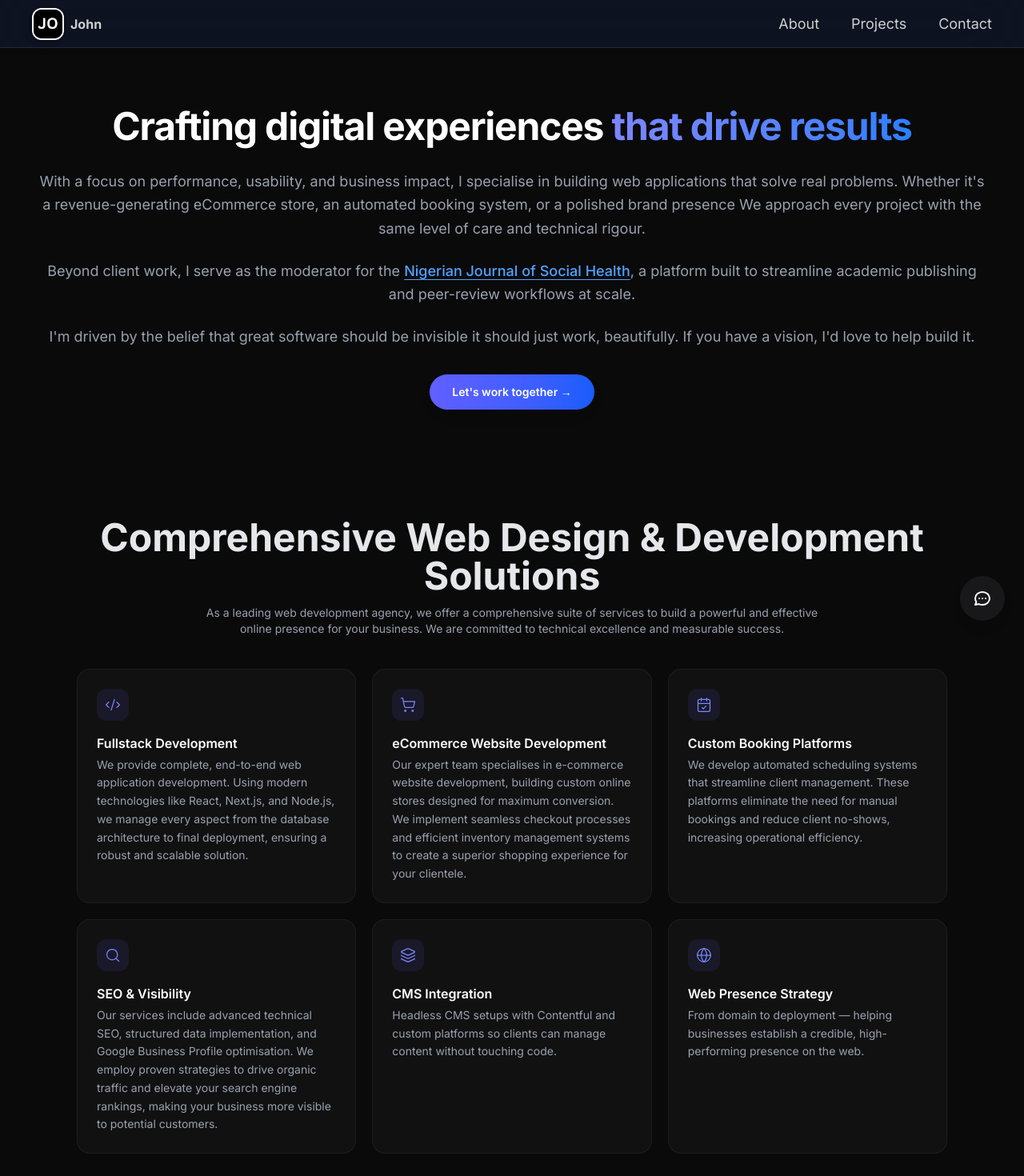
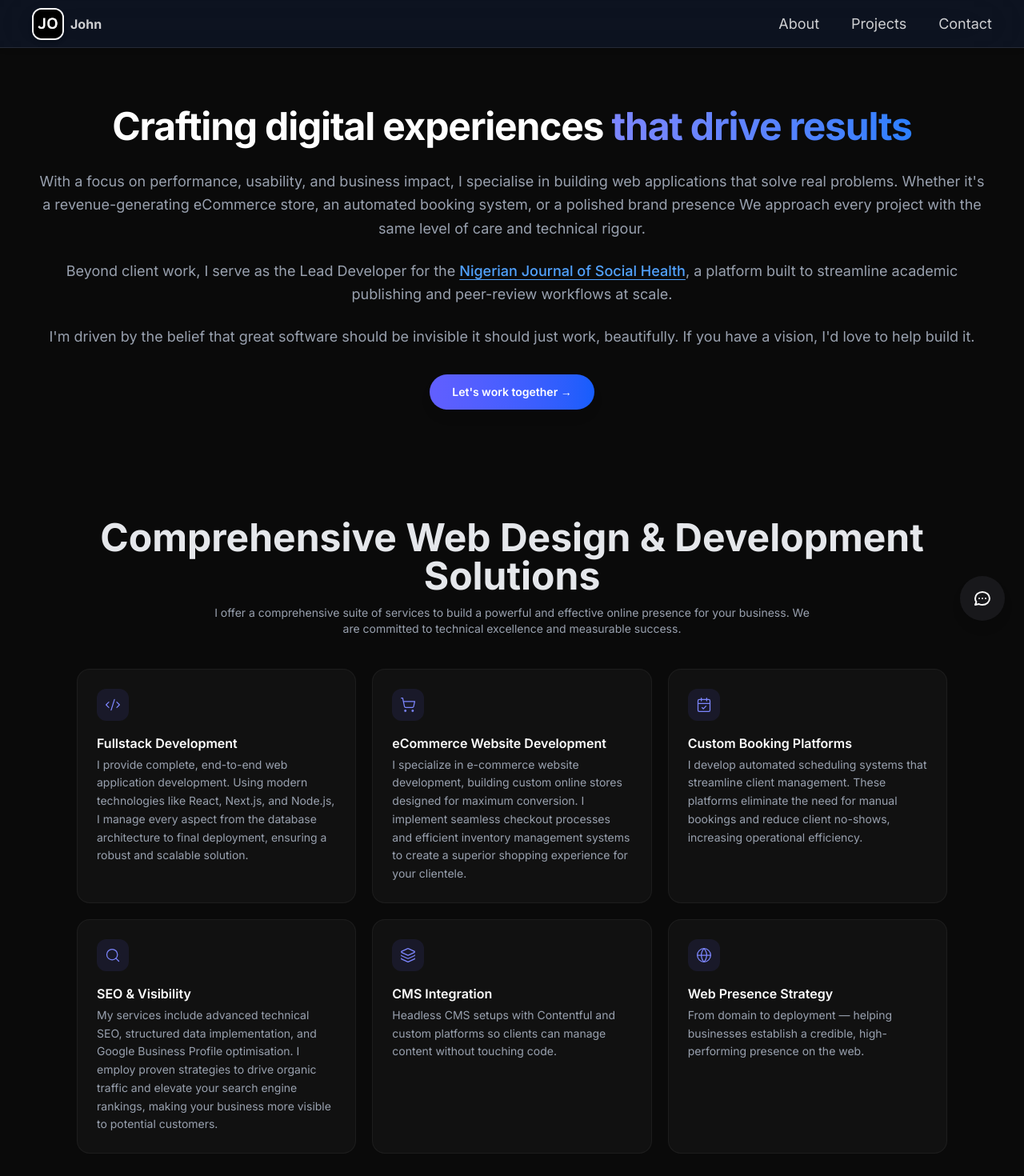
Before and after one commit to lamba01/my-portfolio, a Next.js app: page /about in a window 1280 px wide. Shown: the top 1470 px of the page at 80% size. Built offline with nearby package versions, Linux system fonts and the light colour scheme.

Commit message:
feat: update About section and metadata for improved clarity and SEO; modify footer link text

```diff
--- a/src/app/about/page.jsx
+++ b/src/app/about/page.jsx
@@ -32,7 +32,7 @@ export default function About() {
         </p>
 
         <p className="text-base sm:text-lg leading-relaxed text-gray-400">
-          Beyond client work, I serve as the moderator for the{" "}
+          Beyond client work, I serve as the Lead Developer for the{" "}
           <a
             href="https://njsh.org.ng/index.php/njsh-journal"
             target="_blank"
--- a/src/app/layout.js
+++ b/src/app/layout.js
@@ -13,7 +13,7 @@ const inter = Inter({ subsets: ["latin"] });
 export const metadata = {
   metadataBase: new URL("https://johnbuilds.site"),
   title: {
-    default: "John Oluwafemi | Full-Stack Web Developer",
+    default: "John Oluwafemi | Full-Stack Developer & E-Commerce Expert",
     template: "%s | John Oluwafemi",
   },
   alternates: {
@@ -74,47 +74,6 @@ export const metadata = {
   },
 };
 
-// ✅ SEO: JSON-LD Structured Data (Person schema)
-// function StructuredData() {
-//   const schema = {
-//     "@context": "https://schema.org",
-//     "@type": "Person",
-//     name: "John Oluwafemi",
-//     url: "https://johnbuilds.site",
-//     image: "https://johnbuilds.site/john-oluwafemi.jpeg",
-//     jobTitle: "Full-Stack Web Developer",
-//     description:
-//       "Full-stack web developer specialising in React, Next.js, and Node.js.",
-//     email: "mailto:moyinooluwafemi2004@gmail.com",
-//     sameAs: [
-//       "https://www.linkedin.com/in/johnmoyinoluwa/",
-//       "https://github.com/lamba01/",
-//       "https://twitter.com/lambacodes",
-//     ],
-//     address: {
-//       "@type": "PostalAddress",
-//       addressLocality: "Lagos",
-//       addressCountry: "NG",
-//     },
-//     knowsAbout: [
-//       "web development",
-//       "eCommerce websites",
-//       "booking platforms",
-//       "React",
-//       "Next.js",
-//       "Node.js",
-//       "Tailwind CSS",
-//       "SEO",
-//     ],
-//   };
-
-//   return (
-//     <script
-//       type="application/ld+json"
-//       dangerouslySetInnerHTML={{ __html: JSON.stringify(schema) }}
-//     />
-//   );
-// }
 function StructuredData() {
   const schema = {
     "@context": "https://schema.org",
@@ -172,11 +131,20 @@ function StructuredData() {
           "Custom Web Application Development",
           "Search Engine Optimization",
         ],
+        address: {
+          "@type": "PostalAddress",
+          addressLocality: "Lagos",
+          addressCountry: "NG",
+        },
 
         areaServed: [
           {
             "@type": "Country",
             name: "Nigeria",
+          },
+          {
+            "@type": "Country",
+            name: "United States",
           },
           {
             "@type": "Country",
--- a/src/app/page.js
+++ b/src/app/page.js
@@ -2,11 +2,11 @@ import Hero from "@/sections/hero";
 import Stats from "@/sections/stats";
 import Projects from "@/components/projectComponent";
 import Experience from "@/sections/workExperience";
-import Tools from "@/sections/tools";
+// import Tools from "@/sections/tools";
 import About from "@/sections/aboutSection";
 
 export const metadata = {
-  title: "John Oluwafemi | Full-Stack Web Developer & E-Commerce Expert",
+  title: "John Oluwafemi | Full-Stack Developer & E-Commerce Expert",
   description:
     "Hire John Oluwafemi, expert full-stack web developer and e-commerce specialist. Custom web design, booking platforms, and SEO services for your business.",
   alternates: {
@@ -22,7 +22,7 @@ export default function Home() {
       <Projects />
       <Experience />
       <About />
-      <Tools />
+      {/* <Tools /> */}
     </main>
   );
 }
--- a/src/components/footer.js
+++ b/src/components/footer.js
@@ -23,7 +23,7 @@ export default function Footer() {
           href="mailto:moyinooluwafemi2004@gmail.com"
           className="text-lg sm:text-xl text-gray-200 hover:text-gray-300 transition-all duration-200"
         >
-          moyinooluwafemi2004@gmail.com
+          Send Me an Email
         </a>
       </div>
 
--- a/src/sections/aboutSection.jsx
+++ b/src/sections/aboutSection.jsx
@@ -14,22 +14,22 @@ const capabilities = [
   {
     icon: Code2,
     title: "Fullstack Development",
-    desc: "We provide complete, end-to-end web application development. Using modern technologies like React, Next.js, and Node.js, we manage every aspect from the database architecture to final deployment, ensuring a robust and scalable solution.",
+    desc: "I provide complete, end-to-end web application development. Using modern technologies like React, Next.js, and Node.js, I manage every aspect from the database architecture to final deployment, ensuring a robust and scalable solution.",
   },
   {
     icon: ShoppingCart,
     title: "eCommerce Website Development",
-    desc: "Our expert team specialises in e-commerce website development, building custom online stores designed for maximum conversion. We implement seamless checkout processes and efficient inventory management systems to create a superior shopping experience for your clientele.",
+    desc: "I specialize in e-commerce website development, building custom online stores designed for maximum conversion. I implement seamless checkout processes and efficient inventory management systems to create a superior shopping experience for your clientele.",
   },
   {
     icon: CalendarCheck,
     title: "Custom Booking Platforms",
-    desc: "We develop automated scheduling systems that streamline client management. These platforms eliminate the need for manual bookings and reduce client no-shows, increasing operational efficiency.",
+    desc: "I develop automated scheduling systems that streamline client management. These platforms eliminate the need for manual bookings and reduce client no-shows, increasing operational efficiency.",
   },
   {
     icon: Search,
     title: "SEO & Visibility",
-    desc: "Our services include advanced technical SEO, structured data implementation, and Google Business Profile optimisation. We employ proven strategies to drive organic traffic and elevate your search engine rankings, making your business more visible to potential customers.",
+    desc: "My services include advanced technical SEO, structured data implementation, and Google Business Profile optimisation. I employ proven strategies to drive organic traffic and elevate your search engine rankings, making your business more visible to potential customers.",
   },
   {
     icon: Layers,
@@ -58,8 +58,6 @@ const item = {
 export default function AboutSection() {
   return (
     <section className="w-full pt-14 pb-2 px-6 sm:px-12 flex flex-col items-center gap-20 bg-[#0a0a0a] text-gray-200">
-      {/* Bio */}
-      {/* Capabilities Grid */}
       <div className="w-full max-w-7xl">
         <h2
           className="text-3xl md:text-5xl font-bold mb-3 text-center"
@@ -69,10 +67,9 @@ export default function AboutSection() {
         </h2>
 
         <p className="text-gray-400 text-sm max-w-3xl m-auto text-center pb-10">
-          As a leading web development agency, we offer a comprehensive suite of
-          services to build a powerful and effective online presence for your
-          business. We are committed to technical excellence and measurable
-          success.
+          I offer a comprehensive suite of services to build a powerful and
+          effective online presence for your business. We are committed to
+          technical excellence and measurable success.
         </p>
         <motion.div
           variants={container}
--- a/src/sections/hero.jsx
+++ b/src/sections/hero.jsx
@@ -63,11 +63,12 @@ export default function Hero() {
           >
             View My Work
           </a>
+          <button></button>
           <a
             href="/contact"
             className="px-6 py-3 w-full sm:w-fit rounded-full border border-white/20 text-white font-medium hover:bg-white/10 transition"
           >
-            Get In Touch
+            <button>Discuss your project</button>
           </a>
         </motion.div>
       </motion.div>
```
